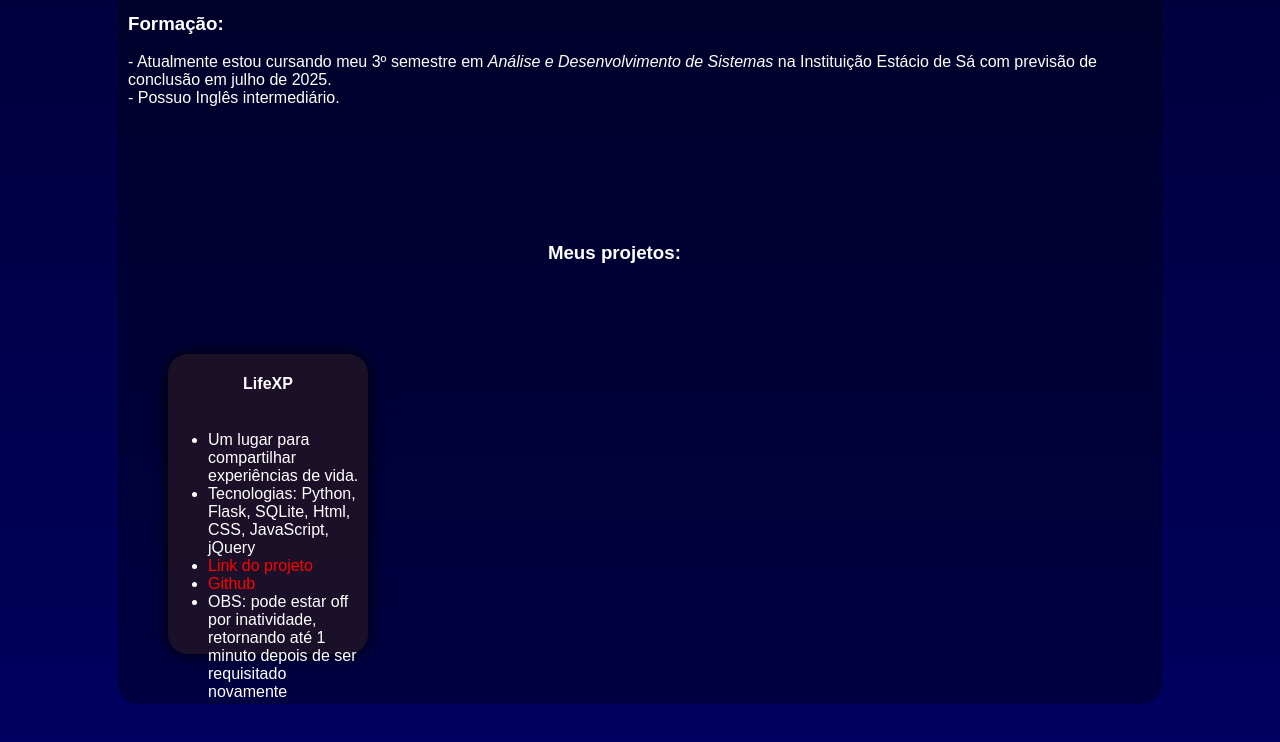
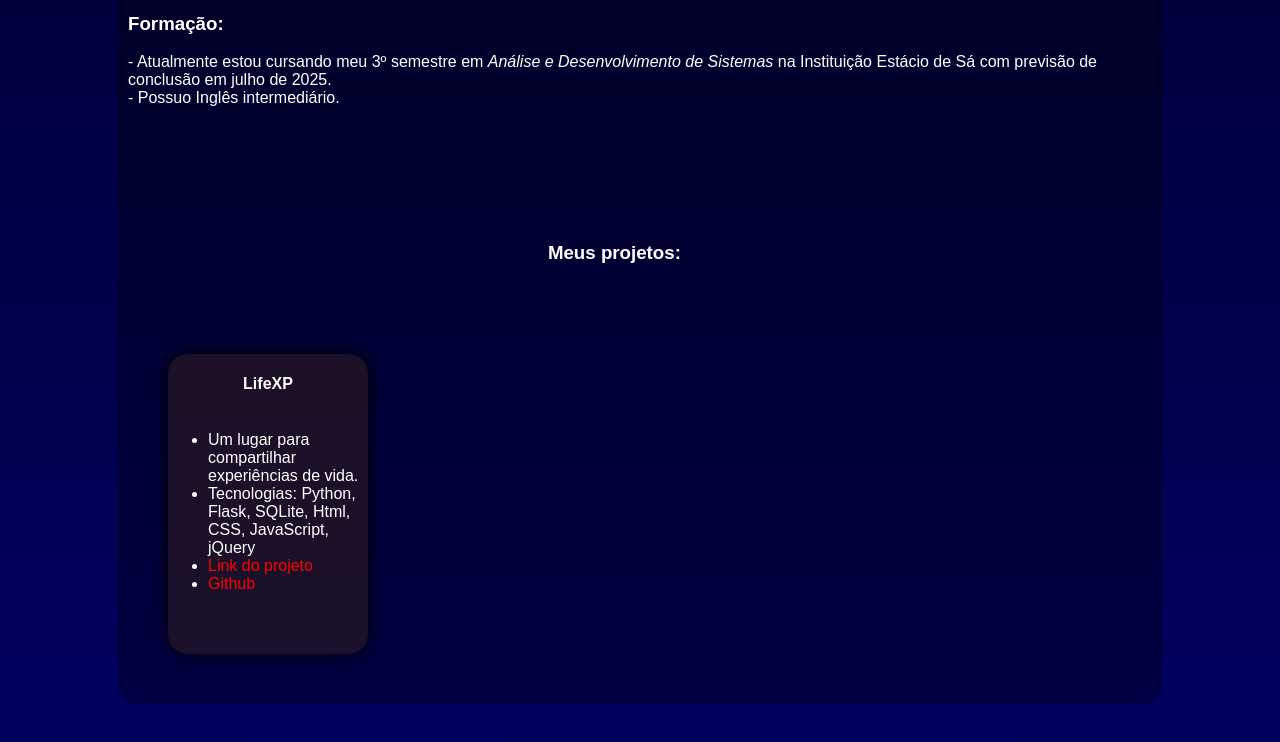
Before and after one commit to b4knamy/curriculo, a plain HTML site: page index.html in a window 1280 px wide. Shown: the part 853-1595 px from the top of the page. Drawn offline with Linux system fonts and the light colour scheme.

Commit message:
Update index.html

```diff
--- a/index.html
+++ b/index.html
@@ -54,7 +54,6 @@
                                 <li>Tecnologias: Python, Flask, SQLite, Html, CSS, JavaScript, jQuery</li>
                                 <li><a target="_blank" href="https://lifexp.onrender.com">Link do projeto</a></li>
                                 <li><a target="_blank" href="https://github.com/b4knamy/LifeXP">Github</a></li>
-                                <li>OBS: pode estar off por inatividade, retornando até 1 minuto depois de ser requisitado novamente</li>
                             </ul>
                         </div>
                     </div>
```
